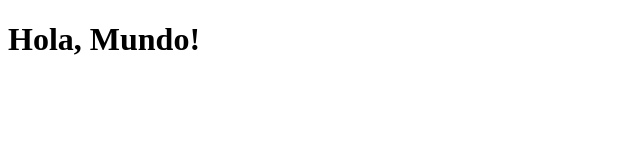
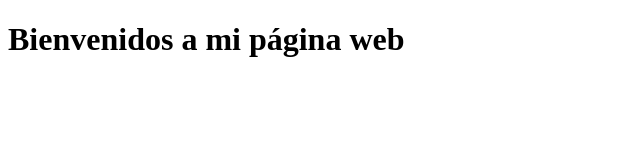
Before and after one commit to lothesito/proyecto, a plain HTML site: page index.html in a window 1280 px wide. Shown: the whole page, without its empty margins (0-640 px from the left). Drawn offline with Linux system fonts and the light colour scheme.

Commit message:
Modificar encabezado en index.html

```diff
--- a/index.html
+++ b/index.html
@@ -4,6 +4,6 @@
 	<title>Mi Página Web</title>
 </head>
 <body>
-	<h1>Hola, Mundo!</h1>
+	<h1>Bienvenidos a mi página web</h1>
 </body>
 </html>
```
